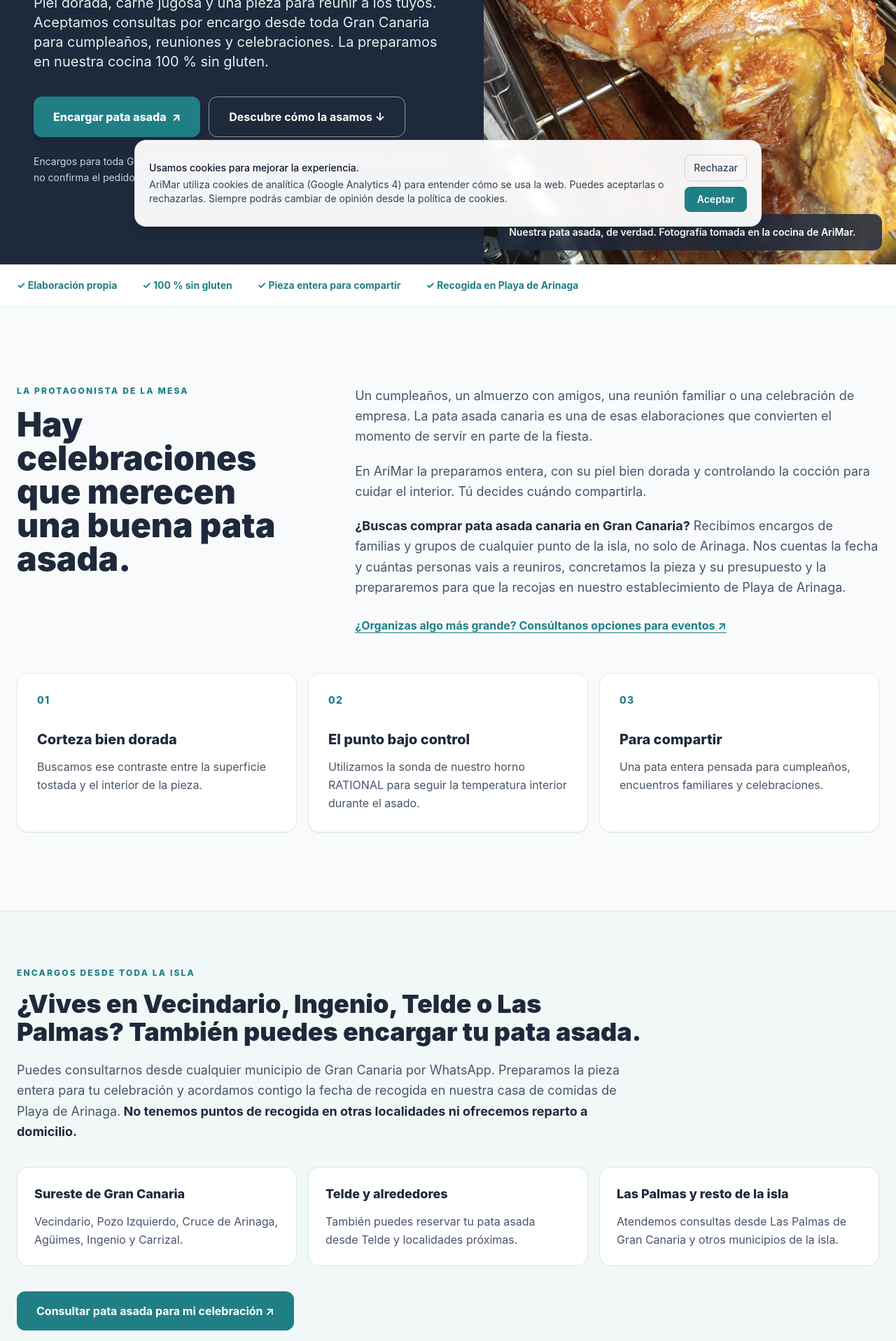
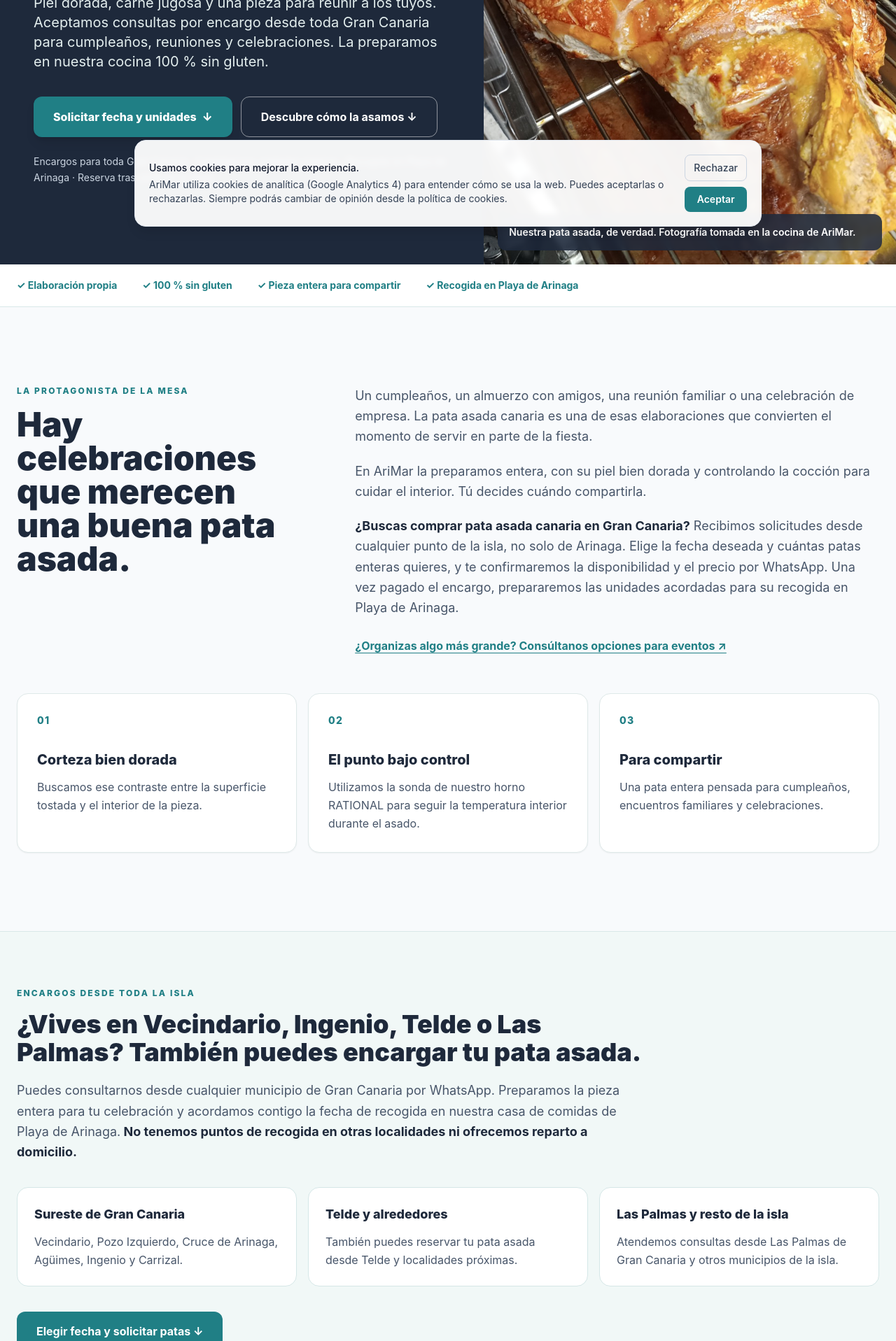
Before and after one commit to talaverilla85/ArimarWeb, a Next.js app: page /pata-asada-gran-canaria in a window 1280 px wide. Shown: the part 460-2377 px from the top of the page at 70% size. Built offline with nearby package versions, Linux system fonts and the light colour scheme.

Commit message:
Publicar página de pata asada con calendario dinámico, reservas WhatsApp y recogida 11:30–16:00

```diff
--- a/app/pata-asada-gran-canaria/page.tsx
+++ b/app/pata-asada-gran-canaria/page.tsx
@@ -1,14 +1,12 @@
 import type { Metadata } from 'next'
 import Image from 'next/image'
 import Link from 'next/link'
-import { getWhatsAppUrl, siteConfig } from '@/lib/siteConfig'
+import { siteConfig } from '@/lib/siteConfig'
 import SolicitarPata from './SolicitarPata'
 
 const path = '/pata-asada-gran-canaria'
 const url = 'https://' + siteConfig.domain + path
 const photo = 'https://' + siteConfig.domain + '/images/pata-asada-canaria-arimar-real.jpg'
-const mensaje = 'Hola, AriMar. Quisiera información y presupuesto para encargar una pata asada canaria entera para una celebración. ¿Me podéis ayudar?'
-const whatsapp = getWhatsAppUrl(mensaje)
 
 export const metadata: Metadata = {
   title: 'Pata asada canaria por encargo en Gran Canaria | AriMar',
@@ -40,15 +38,15 @@ const preguntas = [
   },
   {
     q: '¿Con cuánta antelación tengo que pedirla?',
-    a: 'Es mejor consultar cuanto antes, especialmente si la necesitas para un fin de semana o una fecha señalada. Confirmaremos el plazo disponible para tu encargo.',
+    a: 'El calendario habilita fechas desde dos días después para las solicitudes de lunes a jueves; las del viernes, sábado y domingo se habilitan a partir del martes siguiente. Son fechas para solicitar, no reservas confirmadas. Todas están sujetas a disponibilidad y pago anticipado.',
   },
   {
     q: '¿Cuánto cuesta una pata asada entera?',
-    a: 'El presupuesto depende del tamaño y del peso de la pieza, así como de la disponibilidad. Escríbenos con la fecha y el número de comensales y te informaremos antes de confirmar el pedido.',
+    a: 'Trabajamos con patas enteras vendidas por unidades. Elige la cantidad y una fecha del calendario. AriMar recibirá tu solicitud por WhatsApp, revisará la disponibilidad y te confirmará fecha, precio y recogida antes de enviarte el enlace de pago. La reserva se confirma cuando verificamos el pago.',
   },
   {
-    q: '¿De qué tamaño debo encargar la pata para mi celebración?',
-    a: 'Depende del número de comensales, de las guarniciones y del tamaño y rendimiento de la pieza. Dinos para cuántas personas es y te orientaremos sobre las opciones disponibles antes de confirmar el encargo.',
+    q: '¿La pata asada se vende por unidades o por número de comensales?',
+    a: 'Se vende por unidades completas. Indica cuántas patas enteras deseas; no calculamos ni recomendamos cantidades en función de los comensales. Cada solicitud queda sujeta a confirmación de disponibilidad y posterior pago anticipado.',
   },
   {
     q: '¿Es una pata asada sin gluten?',
@@ -122,9 +120,10 @@ const ventajas = [
 ]
 
 const pasos = [
-  { numero: '01', titulo: 'Cuéntanos la ocasión', detalle: 'Dinos la fecha, el número aproximado de comensales y qué tienes en mente.' },
-  { numero: '02', titulo: 'Concretamos tu pieza', detalle: 'Te confirmamos disponibilidad, tamaño, precio y condiciones de recogida.' },
-  { numero: '03', titulo: 'Recógela en Arinaga', detalle: 'Preparamos el asado acordado para que lo recojas en nuestro local. Se entrega entero y sin lonchear.' },
+  { numero: '01', titulo: 'Solicita tu reserva', detalle: 'Elige una fecha en el calendario, indica cuántas patas enteras quieres y envíanos la solicitud por WhatsApp.' },
+  { numero: '02', titulo: 'Confirmamos los detalles', detalle: 'Comprobamos la disponibilidad y te confirmamos por WhatsApp la fecha, el precio total y la hora de recogida.' },
+  { numero: '03', titulo: 'Recibes el enlace de pago', detalle: 'Te enviamos el enlace para pagar el encargo por adelantado.' },
+  { numero: '04', titulo: 'Reserva confirmada', detalle: 'Comprobamos el pago y dejamos confirmada la reserva. Recoge tus patas en AriMar a la hora acordada.' },
 ]
 
 export default function PataAsadaPage() {
@@ -146,12 +145,12 @@ export default function PataAsadaPage() {
               Piel dorada, carne jugosa y una pieza para reunir a los tuyos. Aceptamos consultas por encargo desde toda Gran Canaria para cumpleaños, reuniones y celebraciones. La preparamos en nuestra cocina 100 % sin gluten.
             </p>
             <div className="mt-9 flex flex-col gap-3 sm:flex-row">
-              <a href={whatsapp} target="_blank" rel="noopener noreferrer" className="inline-flex items-center justify-center rounded-xl bg-[#207F85] px-7 py-4 text-base font-extrabold text-white shadow-lg transition hover:bg-[#278F95] focus-visible:outline focus-visible:outline-2 focus-visible:outline-offset-2 focus-visible:outline-white">
-                Encargar pata asada <span className="ml-2" aria-hidden="true">↗</span>
+              <a href="#solicitar-presupuesto" className="inline-flex items-center justify-center rounded-xl bg-[#207F85] px-7 py-4 text-base font-extrabold text-white shadow-lg transition hover:bg-[#278F95] focus-visible:outline focus-visible:outline-2 focus-visible:outline-offset-2 focus-visible:outline-white">
+                Solicitar fecha y unidades <span className="ml-2" aria-hidden="true">↓</span>
               </a>
               <a href="#por-que-jugosa" className="inline-flex items-center justify-center rounded-xl border border-white/50 px-7 py-4 text-base font-bold text-white transition hover:bg-white/10">Descubre cómo la asamos ↓</a>
             </div>
-            <p className="mt-6 text-sm leading-relaxed text-slate-300">Encargos para toda Gran Canaria · Recogida en Playa de Arinaga (Agüimes) · La solicitud no confirma el pedido.</p>
+            <p className="mt-6 text-sm leading-relaxed text-slate-300">Encargos para toda Gran Canaria · Cantidad por unidades enteras · Recogida en Playa de Arinaga · Reserva tras verificar el pago.</p>
           </div>
           <figure className="relative min-h-[360px] bg-[#F3F3EF] lg:min-h-[670px]">
             <Image
@@ -182,7 +181,7 @@ export default function PataAsadaPage() {
           <div className="self-end">
             <p className="text-lg leading-relaxed text-slate-600">Un cumpleaños, un almuerzo con amigos, una reunión familiar o una celebración de empresa. La pata asada canaria es una de esas elaboraciones que convierten el momento de servir en parte de la fiesta.</p>
             <p className="mt-5 text-lg leading-relaxed text-slate-600">En AriMar la preparamos entera, con su piel bien dorada y controlando la cocción para cuidar el interior. Tú decides cuándo compartirla.</p>
-            <p className="mt-5 text-lg leading-relaxed text-slate-600"><strong className="text-[#1E293B]">¿Buscas comprar pata asada canaria en Gran Canaria?</strong> Recibimos encargos de familias y grupos de cualquier punto de la isla, no solo de Arinaga. Nos cuentas la fecha y cuántas personas vais a reuniros, concretamos la pieza y su presupuesto y la prepararemos para que la recojas en nuestro establecimiento de Playa de Arinaga.</p>
+            <p className="mt-5 text-lg leading-relaxed text-slate-600"><strong className="text-[#1E293B]">¿Buscas comprar pata asada canaria en Gran Canaria?</strong> Recibimos solicitudes desde cualquier punto de la isla, no solo de Arinaga. Elige la fecha deseada y cuántas patas enteras quieres, y te confirmaremos la disponibilidad y el precio por WhatsApp. Una vez pagado el encargo, prepararemos las unidades acordadas para su recogida en Playa de Arinaga.</p>
             <Link href="/contacto" className="mt-7 inline-flex font-bold text-[#207F85] underline underline-offset-4">¿Organizas algo más grande? Consúltanos opciones para eventos ↗</Link>
           </div>
         </div>
@@ -222,8 +221,8 @@ export default function PataAsadaPage() {
               <p className="mt-3 leading-relaxed text-slate-600">Atendemos consultas desde Las Palmas de Gran Canaria y otros municipios de la isla.</p>
             </div>
           </div>
-          <a href={whatsapp} target="_blank" rel="noopener noreferrer" className="mt-9 inline-flex rounded-xl bg-[#207F85] px-7 py-4 font-bold text-white transition hover:bg-[#18686D]">
-            Consultar pata asada para mi celebración ↗
+          <a href="#solicitar-presupuesto" className="mt-9 inline-flex rounded-xl bg-[#207F85] px-7 py-4 font-bold text-white transition hover:bg-[#18686D]">
+            Elegir fecha y solicitar patas ↓
           </a>
         </div>
       </section>
@@ -252,18 +251,21 @@ export default function PataAsadaPage() {
           <div className="max-w-3xl">
             <p className="text-xs font-extrabold uppercase tracking-[0.18em] text-[#207F85]">Cómo hacer tu encargo</p>
             <h2 id="pasos-h2" className="mt-4 text-3xl font-black md:text-5xl">Pata asada para cumpleaños y eventos, sin complicaciones.</h2>
-            <p className="mt-5 text-lg text-slate-600">¿Quieres reservar una pata asada entera para llevar? Todo empieza con una consulta. Te ayudamos a concretar una pieza adecuada y un presupuesto antes de confirmar nada.</p>
+            <p className="mt-5 text-lg text-slate-600">Solicita la fecha y el número de patas enteras que quieras. Nos encargamos de confirmar los detalles por WhatsApp y enviarte el enlace de pago para completar la reserva.</p>
           </div>
-          <div className="mt-12 grid gap-5 md:grid-cols-3">
+          <div className="mt-12 grid gap-4 md:grid-cols-2 xl:grid-cols-4">
             {pasos.map((p) => (
-              <div key={p.numero} className="rounded-2xl bg-white p-7 shadow-sm">
+              <div key={p.numero} className="rounded-2xl bg-white p-6 shadow-sm">
                 <span className="inline-flex h-12 w-12 items-center justify-center rounded-full bg-[#207F85] text-lg font-black text-white">{p.numero}</span>
                 <h3 className="mt-7 text-xl font-extrabold">{p.titulo}</h3>
                 <p className="mt-3 leading-relaxed text-slate-600">{p.detalle}</p>
               </div>
             ))}
           </div>
-          <p className="mt-8 text-sm leading-relaxed text-slate-600">Importante: ofrecemos elaboración y recogida en AriMar. No incluye transporte, servicio de sala, montaje ni corte de la pata en la celebración.</p>
+          <p className="mt-8 text-sm leading-relaxed text-slate-600">
+            <strong>Recogida en AriMar:</strong> Avenida Polizón 67, Playa de Arinaga (Agüimes), <strong>de 11:30 a 16:00 h</strong>, a la hora acordada. No realizamos reparto, servicio de sala, montaje ni corte en eventos.
+            {' '}<a href={siteConfig.mapsUrl} target="_blank" rel="noopener noreferrer" className="font-bold text-[#207F85] underline underline-offset-4">Cómo llegar en Google Maps ↗</a>
+          </p>
         </div>
       </section>
 
@@ -299,7 +301,7 @@ export default function PataAsadaPage() {
               <Link href="/carta" className="font-semibold text-[#B7E1E1] underline underline-offset-4">Descubre nuestra carta ↗</Link>
             </div>
           </div>
-          <a href={whatsapp} target="_blank" rel="noopener noreferrer" className="inline-flex justify-center rounded-xl bg-[#207F85] px-8 py-4 font-extrabold text-white transition hover:bg-[#278F95]">Consultar disponibilidad ↗</a>
+          <a href="#solicitar-presupuesto" className="inline-flex justify-center rounded-xl bg-[#207F85] px-8 py-4 font-extrabold text-white transition hover:bg-[#278F95]">Solicitar fecha y unidades ↓</a>
         </div>
       </section>
     </div>
```
